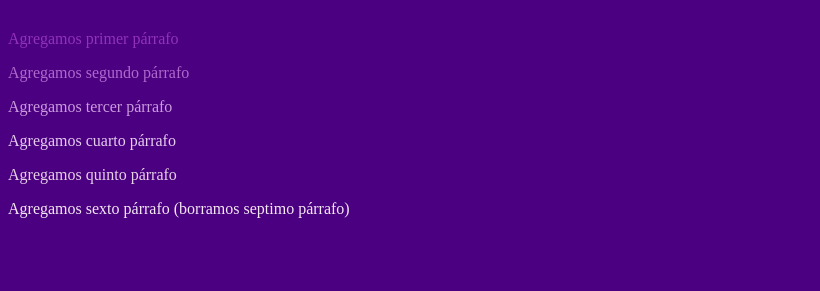
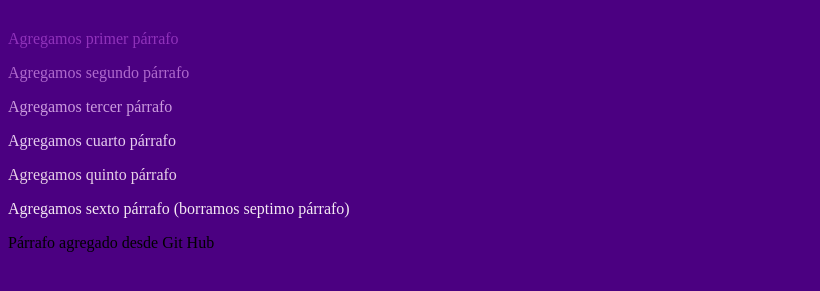
Before and after one commit to cesdur/curso_santiago_ejercicio_1, a plain HTML site: page index.html in a window 1280 px wide. Shown: the part 153-444 px from the top of the page, without its empty margins (0-820 px from the left). Drawn offline with Linux system fonts and the light colour scheme.

Commit message:
Update index.html

```diff
--- a/index.html
+++ b/index.html
@@ -26,5 +26,9 @@
     <p id="sexto_parrafo">Agregamos sexto párrafo (borramos septimo párrafo)</p>
     </div>
 
+    <div>
+        <p class="editar_archivo_Git">Párrafo agregado desde Git Hub</p>
+    </div>
+
 </body>
 </html>
```
